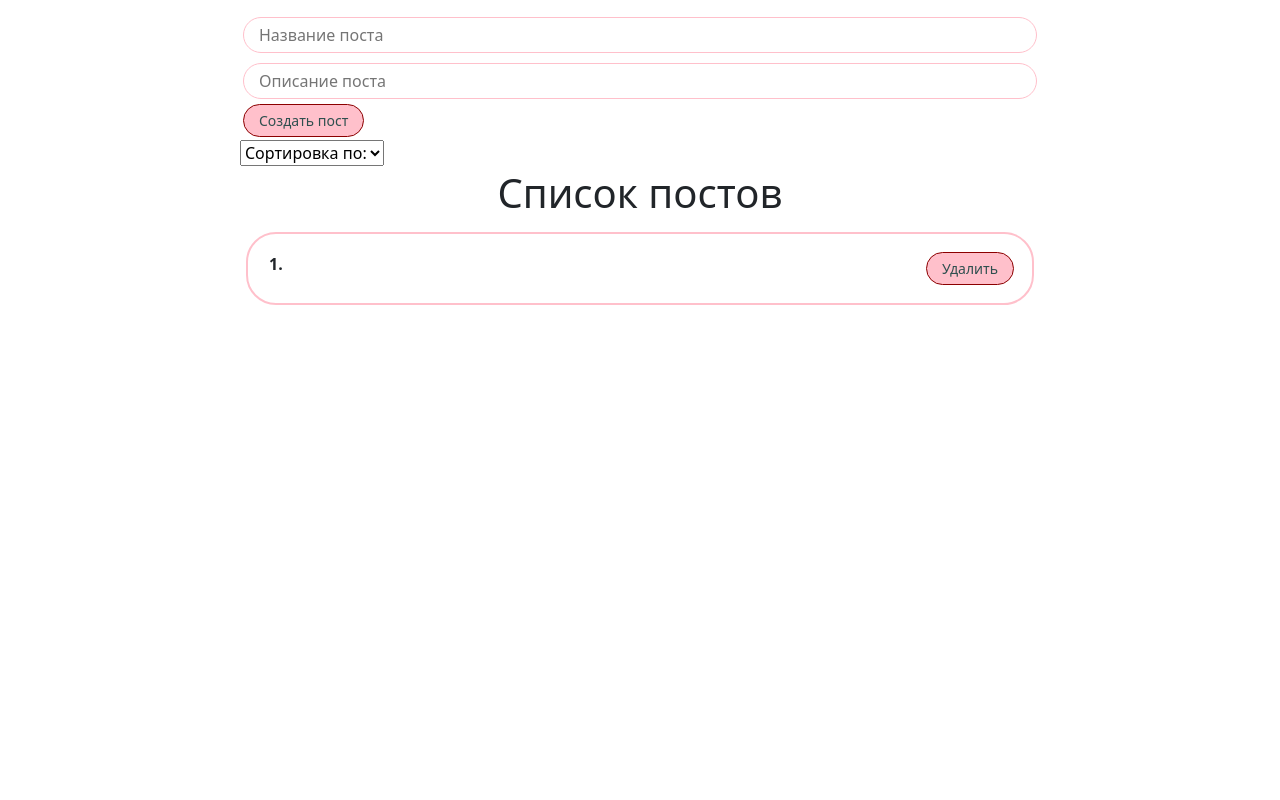
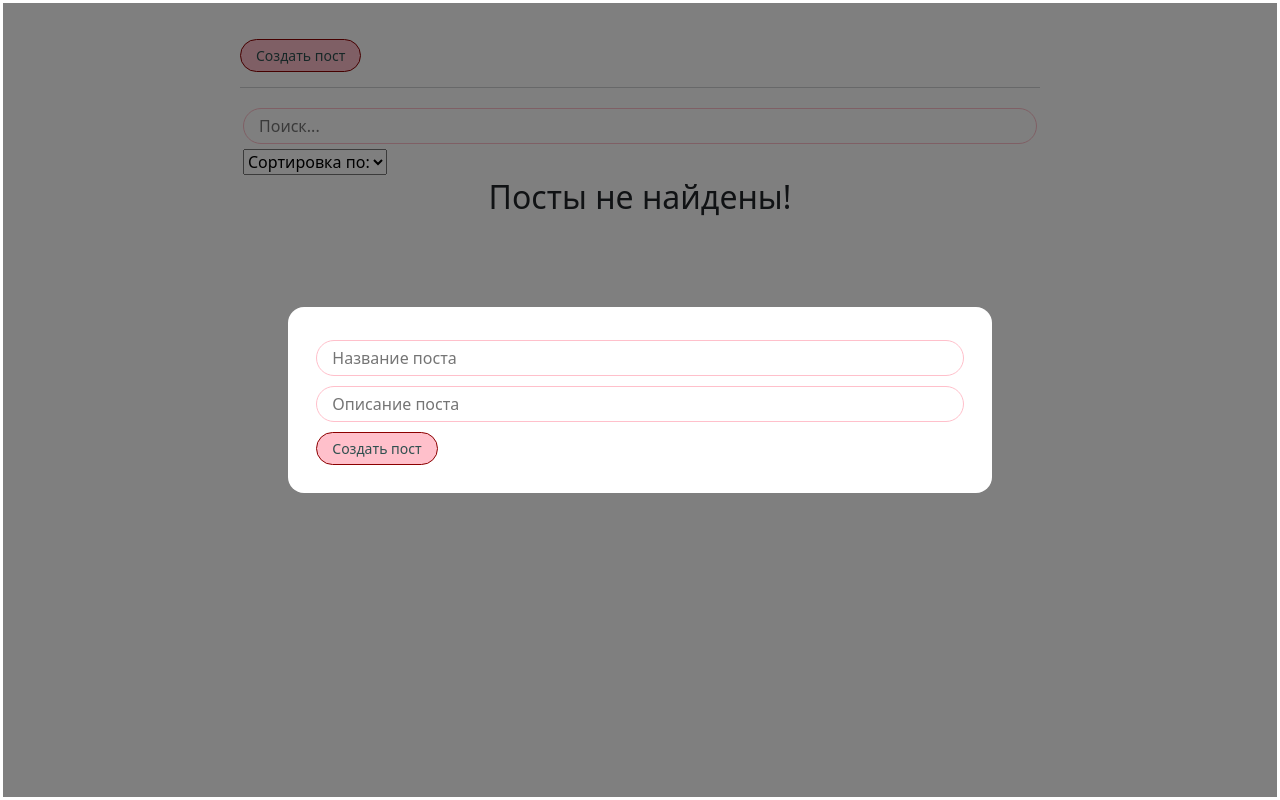
Before and after one commit to malinatrash/React-Fundamental-Course, a React (Create React App) app: page / in a window 1280 px wide. Both pictures are taken after a click on the button "Создать пост". Built offline with nearby package versions, Linux system fonts and the light colour scheme.

Commit message:
Добавил новую библиотеку ReactTransitionGroup для анимаций, Также реализовал модальное окно, которое всплывает, когда пользователь хочет добавить новый пост!

```diff
--- a/package.json
+++ b/package.json
@@ -9,6 +9,7 @@
     "react": "^18.2.0",
     "react-dom": "^18.2.0",
     "react-scripts": "5.0.1",
+    "react-transition-group": "^4.4.5",
     "web-vitals": "^2.1.4"
   },
   "scripts": {
--- a/src/App.js
+++ b/src/App.js
@@ -1,42 +1,51 @@
 import './styles/App.css';
-import {useState} from "react";
+import {useState, useMemo} from "react";
 import PostList from "./components/PostList";
 import PostForm from "./components/PostForm";
-import MySelect from "./components/UI/select/MySeleсt";
+import PostFilter from "./components/PostFilter";
+import MyModal from "./components/UI/MyModal/MyModal";
+import MyButton from "./components/UI/button/MyButton";
 
 function App() {
     const [posts, setPosts] = useState([]);
-    const [selectedSort, setSelectedSort] = useState("");
+    const [filter, setFilter] = useState({sort: '', query: ''});
+    const [modal, setModal] = useState(false);
+
+    const sortedPosts = useMemo(() => {
+        console.log('хук отработал');
+        if (filter.sort) {
+            return [...posts].sort((a, b) => a[filter.sort].localeCompare(b[filter.sort]));
+        }
+        return posts;
+    }, [filter.sort, posts]);
+
+    const sortedAndSearchedPosts = useMemo(() => {
+        return sortedPosts.filter(post => post.title.toLowerCase().includes(filter.query.toLowerCase()));
+    }, [filter.query, sortedPosts]);
 
     const createPost = (newPost) => {
-        setPosts([...posts, newPost])
+        setPosts([...posts, newPost]);
+        setModal(false);
     };
 
     const removePost = (post) => {
-        setPosts(posts.filter(p => p.id !== post.id))
-    };
-
-    const sortPosts = (sort) => {
-        setSelectedSort(sort);
-        setPosts([...posts].sort((a, b) => a[sort].localeCompare(b[sort])));
+        setPosts(posts.filter(p => p.id !== post.id));
     };
 
     return (
     <div className="App">
-        <PostForm create={createPost}/>
-        <MySelect
-            value={selectedSort}
-            onChange={sortPosts}
-            defaultValue="Сортировка по:"
-            options={[
-                {value: 'title', name: "Названию"},
-                {value: 'body', name: "Описанию"},
-            ]}
+        <MyButton style={{marginTop: 30}} onClick={() => setModal(true)}>
+            Создать пост
+        </MyButton>
+        <MyModal visible={modal} setVisible={setModal}>
+            <PostForm create={createPost}/>
+        </MyModal>
+        <hr style={{margin: '15px 0'}}/>
+        <PostFilter
+            filter={filter}
+            setFilter={setFilter}
         />
-        {posts.length !== 0
-            ? <PostList remove={removePost} posts={posts} title={'Список постов'}/>
-            : <h2 style={{textAlign: "center"}}>Посты не найдены!</h2>
-        }
+        <PostList remove={removePost} posts={sortedAndSearchedPosts} title={'Список постов'}/>
     </div>
   );
 }
--- /dev/null
+++ b/src/components/PostFilter.jsx
@@ -0,0 +1,26 @@
+import React from 'react';
+import MyInput from "./UI/input/MyInput";
+import MySelect from "./UI/select/MySeleсt";
+
+const PostFilter = ({filter, setFilter}) => {
+    return(
+        <div>
+            <MyInput
+                placeholder="Поиск..."
+                value={filter.query}
+                onChange={e => setFilter({...filter, query: e.target.value})}
+            />
+            <MySelect
+                value={filter.sort}
+                onChange={selectedSort => setFilter({...filter, sort: selectedSort})}
+                defaultValue="Сортировка по:"
+                options={[
+                    {value: 'title', name: "Названию"},
+                    {value: 'body', name: "Описанию"},
+                ]}
+            />
+        </div>
+    );
+};
+
+export default PostFilter;
--- a/src/components/PostList.jsx
+++ b/src/components/PostList.jsx
@@ -1,14 +1,29 @@
 import PostItem from "./PostItem";
+import React from "react";
+import {CSSTransition, TransitionGroup} from "react-transition-group";
 
 const PostList = ({posts, title, remove}) => {
+
+    if (!posts.length) {
+        return(<h2 style={{textAlign: "center"}}>Посты не найдены!</h2>)
+    }
+
     return (
         <div>
             <h1 style={{textAlign: "center"}}>
                 {title}
             </h1>
-            {posts.map((post, index) =>
-                <PostItem remove={remove} number={index + 1} post={post} key={post.id}/>
-            )}
+            <TransitionGroup>
+                {posts.map((post, index) =>
+                    <CSSTransition
+                        key={post.id}
+                        timeout={500}
+                        classNames="post"
+                    >
+                    <PostItem remove={remove} number={index + 1} post={post} key={post.id}/>
+                    </CSSTransition>
+                )}
+            </TransitionGroup>
         </div>
     );
 };
--- /dev/null
+++ b/src/components/UI/MyModal/MyModal.jsx
@@ -0,0 +1,27 @@
+import React from 'react';
+import cl from './MyModal.module.css'
+
+const MyModal = ({children, visible, setVisible}) => {
+
+    const rootClasses = [cl.myModal]
+
+    if(visible) {
+        rootClasses.push(cl.active);
+    }
+
+    return (
+        <div
+            onClick={() => setVisible(false)}
+            className={rootClasses.join(' ')}
+        >
+            <div
+                onClick={(e) => e.stopPropagation()}
+                className={cl.myModalContent}
+            >
+                {children}
+            </div>
+        </div>
+    );
+};
+
+export default MyModal;
--- /dev/null
+++ b/src/components/UI/MyModal/MyModal.module.css
@@ -0,0 +1,22 @@
+.myModal {
+    position: fixed;
+    top: 0;
+    bottom: 0;
+    right: 0;
+    left: 0;
+    display: none;
+    background: rgba(0,0,0,0.5);
+}
+
+.myModalContent {
+    padding: 25px;
+    background: white;
+    border-radius: 16px;
+    min-width: 250px;
+}
+
+.myModal.active {
+    display: flex;
+    justify-content: center;
+    align-items: center;
+}
--- a/src/components/UI/button/MyButton.module.css
+++ b/src/components/UI/button/MyButton.module.css
@@ -6,4 +6,5 @@
     border: 1px solid darkred;
     border-radius: 30px;
     cursor: pointer;
+    margin-top: 5px;
 }
--- a/src/styles/App.css
+++ b/src/styles/App.css
@@ -21,3 +21,18 @@
     margin-top: 15px;
     justify-content: space-between;
 }
+
+.post-enter {
+    transform: translateX(-350px);
+}
+.post-enter-active {
+    transform: translateX(0px);
+    transition: all 700ms ease-in;
+}
+.post-exit {
+    opacity: 1;
+}
+.post-exit-active {
+    transform: translateX(-350px);
+    transition: all 700ms ease-in;
+}
```
Also changed, not shown: 1 other file (tests, documents, lock files or other folders).
